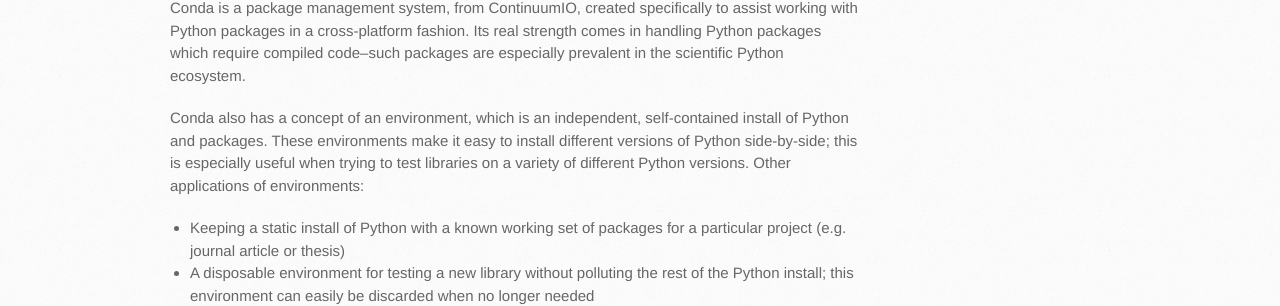
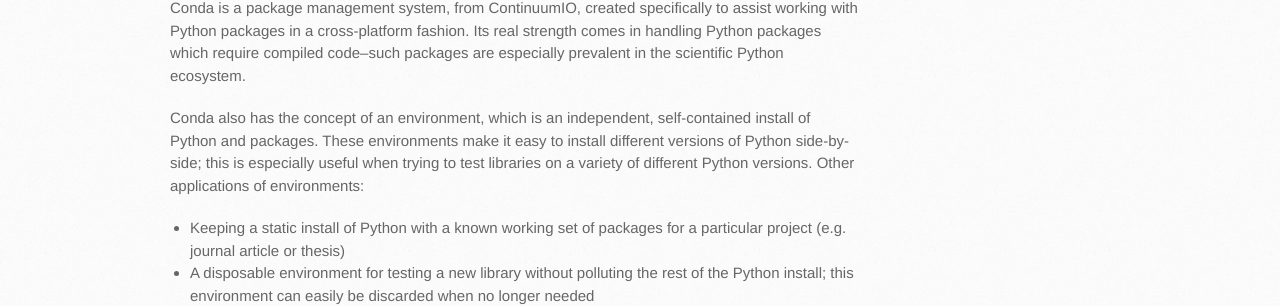
Before and after one commit to Unidata/online-python-training, a Jekyll site: the page built from choosing.md, in a window 1280 px wide. Shown: the part 426-732 px from the top of the page. Built offline with Jekyll 4.4.1, drawn with Linux system fonts in a browser that asks for light colours; some web fonts are replaced.

Commit message:
Update choosing.md

```diff
--- a/choosing.md
+++ b/choosing.md
@@ -9,17 +9,17 @@
 strength comes in handling Python packages which require compiled code--such
 packages are especially prevalent in the scientific Python ecosystem.
 
-Conda also has a concept of an environment, which is an independent,
+Conda also has the concept of an environment, which is an independent,
 self-contained install of Python and packages. These environments make it easy
 to install different versions of Python side-by-side; this is especially useful
 when trying to test libraries on a variety of different Python versions. Other
 applications of environments:
-- Keeping a static install of Python with a known working set of packages for a
+* Keeping a static install of Python with a known working set of packages for a
   particular project (e.g. journal article or thesis)
-- A disposable environment for testing a new library without polluting the rest
+* A disposable environment for testing a new library without polluting the rest
   of the Python install; this environment can easily be discarded when no
   longer needed
-- Quick set up of a known set of dependencies for workshops and tutorials
+* Quick set up of a known set of dependencies for workshops and tutorials
 
 ## Anaconda vs. Miniconda
 There are two options for getting Conda:
```
